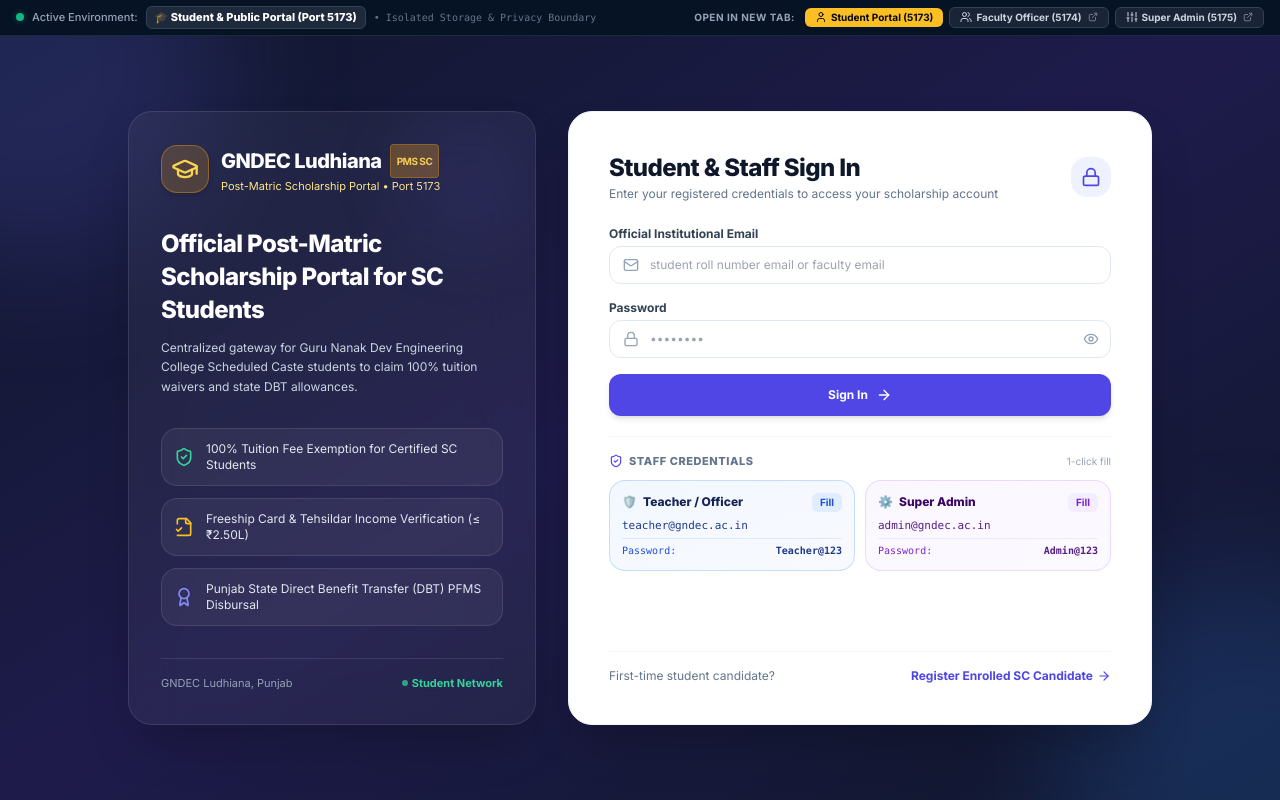
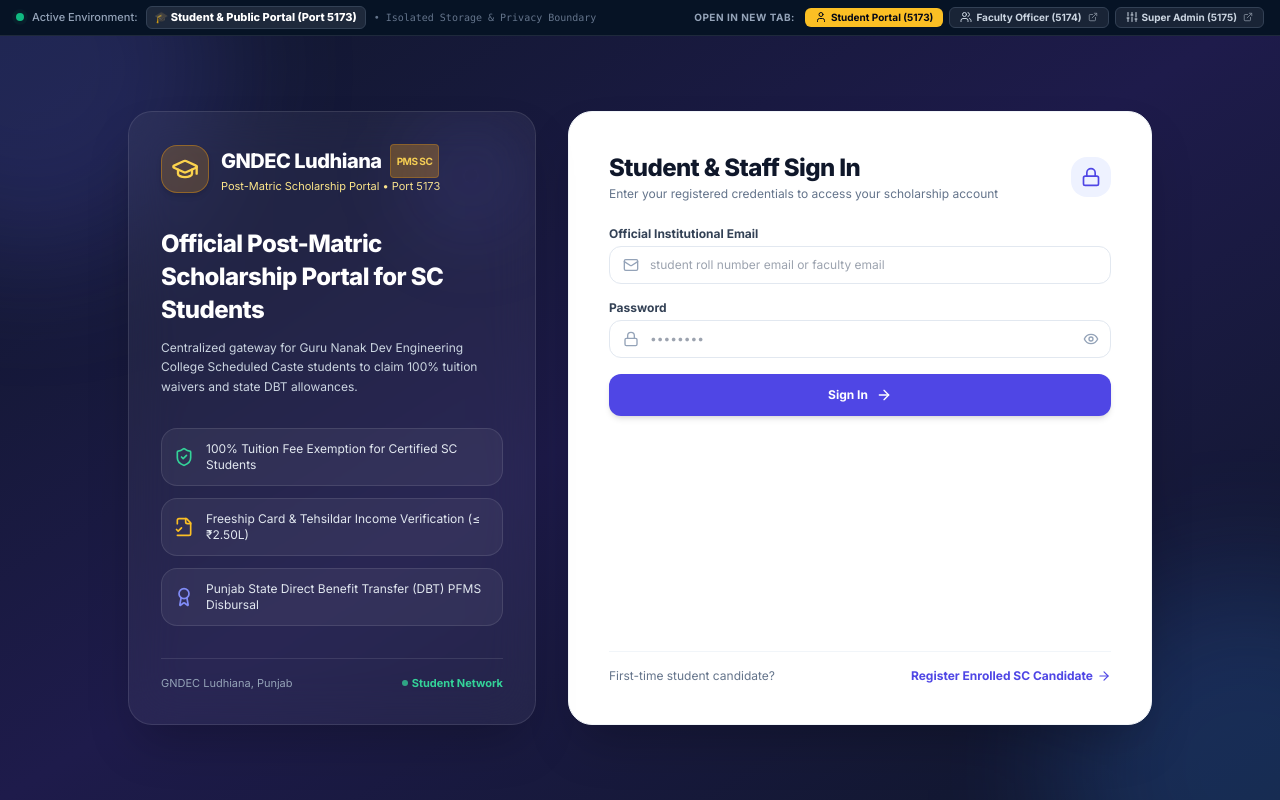
Before and after one commit to kirpalsingh26/GNDEC-Scholarship, a React (Vite) app in the folder frontend/: page /login in a window 1280 px wide. Built offline with nearby package versions, Linux system fonts and the light colour scheme; no server answers.

Commit message:
fix(login): remove teacher and admin credential autofill from login page

```diff
--- a/frontend/src/pages/public/LoginPage.tsx
+++ b/frontend/src/pages/public/LoginPage.tsx
@@ -363,78 +363,6 @@ export const LoginPage: React.FC = () => {
                   <ArrowRight className="h-4 w-4" />
                 </button>
               </form>
-
-              {/* Quick-Access Credentials Box */}
-              <div className="mt-5 pt-4 border-t border-slate-100">
-                <div className="flex items-center justify-between mb-2.5">
-                  <span className="text-[11px] font-extrabold text-slate-500 uppercase tracking-wider flex items-center gap-1.5">
-                    <ShieldCheck className="h-3.5 w-3.5 text-indigo-600" />
-                    {isTeacherPortal ? 'Faculty Credentials' : isAdminPortal ? 'Admin Credentials' : 'Staff Credentials'}
-                  </span>
-                  <span className="text-[10px] text-slate-400">1-click fill</span>
-                </div>
-                <div className="grid grid-cols-1 sm:grid-cols-2 gap-2.5">
-                  {/* Teacher / Verification Officer */}
-                  <button
-                    type="button"
-                    onClick={() => {
-                      setEmail('teacher@gndec.ac.in');
-                      setPassword('Teacher@123');
-                    }}
-                    className={`p-3 rounded-2xl border text-left transition-all group shadow-2xs hover:shadow-xs cursor-pointer ${
-                      isTeacherPortal
-                        ? 'border-blue-400 bg-blue-50 ring-2 ring-blue-400/30'
-                        : 'border-blue-200/90 bg-gradient-to-br from-blue-50/80 to-indigo-50/40 hover:from-blue-100/90 hover:to-indigo-100/60'
-                    }`}
-                  >
-                    <div className="flex items-center justify-between">
-                      <span className="text-xs font-extrabold text-blue-950 flex items-center gap-1.5">
-                        <span>🛡️</span> Teacher / Officer
-                      </span>
-                      <span className="text-[10px] font-bold text-blue-700 bg-blue-100/80 group-hover:bg-blue-600 group-hover:text-white px-2 py-0.5 rounded-md transition-colors">
-                        Fill
-                      </span>
-                    </div>
-                    <p className="text-[11px] text-blue-900 font-mono font-medium mt-1.5 truncate">
-                      teacher@gndec.ac.in
-                    </p>
-                    <div className="flex items-center justify-between mt-1 pt-1 border-t border-blue-200/50 text-[10px] text-blue-700 font-mono">
-                      <span>Password:</span>
-                      <strong className="text-blue-900">Teacher@123</strong>
-                    </div>
-                  </button>
-
-                  {/* Super Admin */}
-                  <button
-                    type="button"
-                    onClick={() => {
-                      setEmail('admin@gndec.ac.in');
-                      setPassword('Admin@123');
-                    }}
-                    className={`p-3 rounded-2xl border text-left transition-all group shadow-2xs hover:shadow-xs cursor-pointer ${
-                      isAdminPortal
-                        ? 'border-purple-400 bg-purple-50 ring-2 ring-purple-400/30'
-                        : 'border-purple-200/90 bg-gradient-to-br from-purple-50/80 to-violet-50/40 hover:from-purple-100/90 hover:to-violet-100/60'
-                    }`}
-                  >
-                    <div className="flex items-center justify-between">
-                      <span className="text-xs font-extrabold text-purple-950 flex items-center gap-1.5">
-                        <span>⚙️</span> Super Admin
-                      </span>
-                      <span className="text-[10px] font-bold text-purple-700 bg-purple-100/80 group-hover:bg-purple-600 group-hover:text-white px-2 py-0.5 rounded-md transition-colors">
-                        Fill
-                      </span>
-                    </div>
-                    <p className="text-[11px] text-purple-900 font-mono font-medium mt-1.5 truncate">
-                      admin@gndec.ac.in
-                    </p>
-                    <div className="flex items-center justify-between mt-1 pt-1 border-t border-purple-200/50 text-[10px] text-purple-700 font-mono">
-                      <span>Password:</span>
-                      <strong className="text-purple-900">Admin@123</strong>
-                    </div>
-                  </button>
-                </div>
-              </div>
             </div>
 
             {/* Registration Navigation & Cross-Portal Links Footer */}
```
